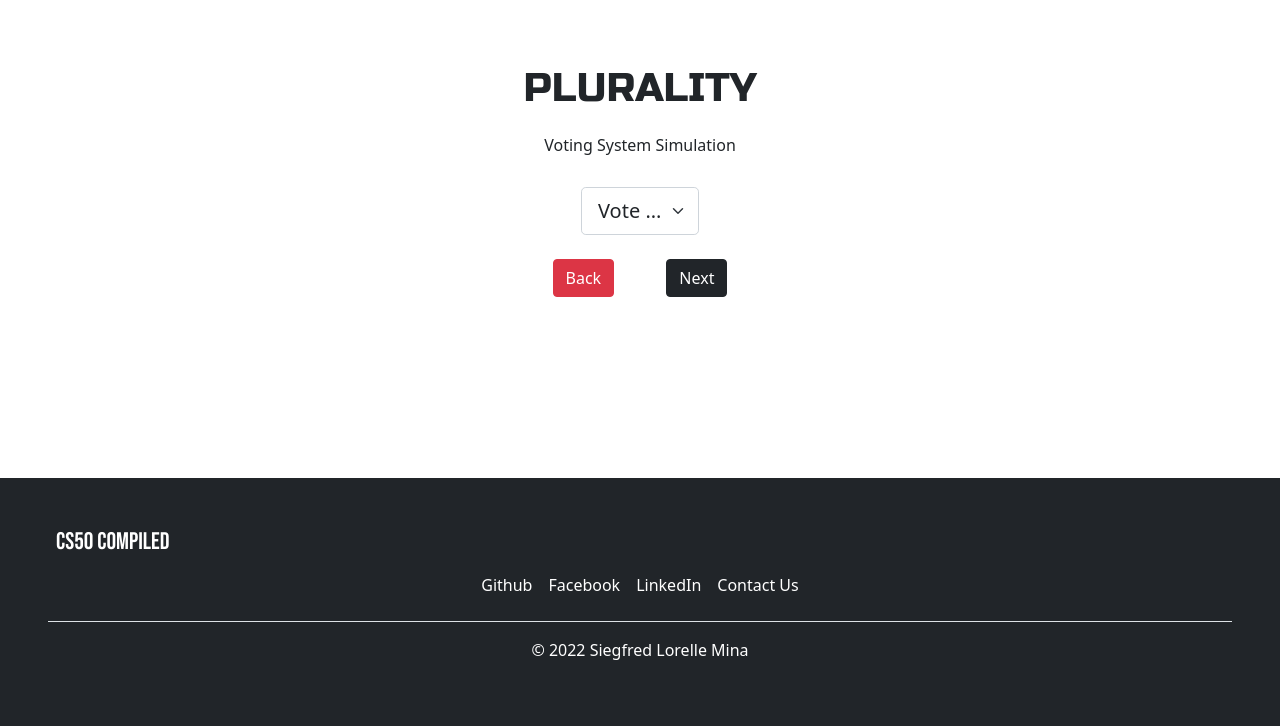
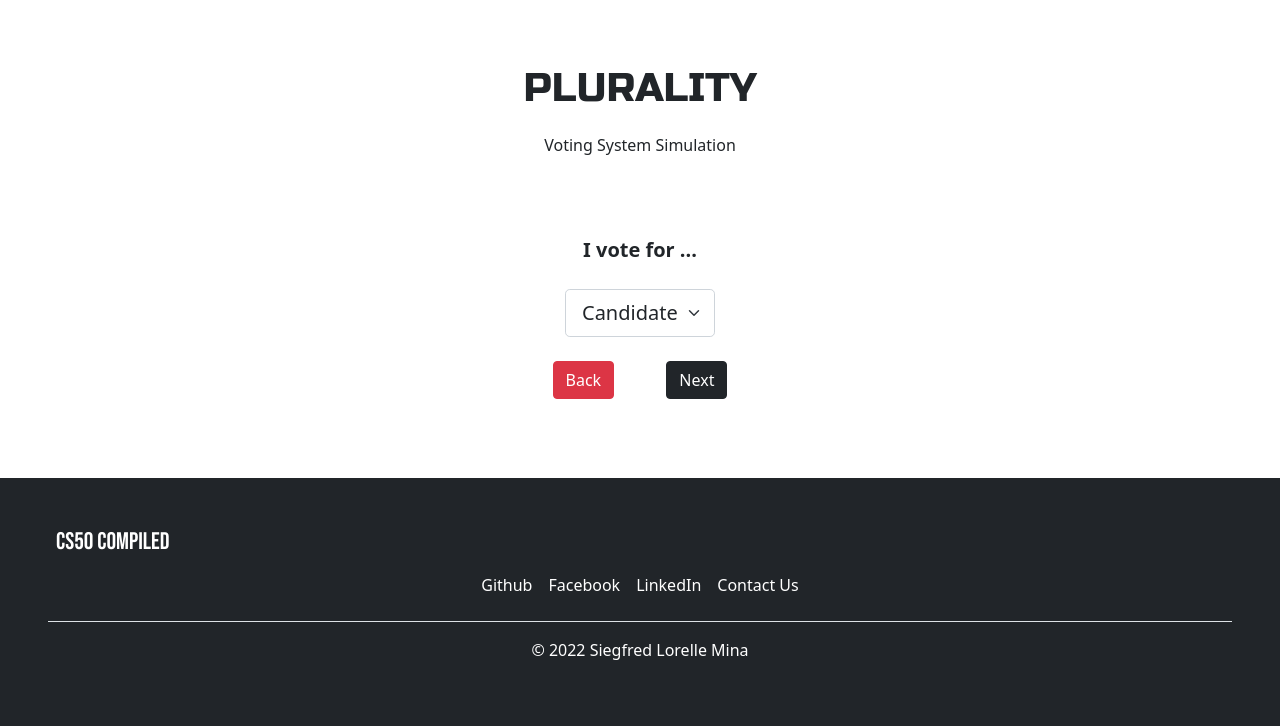
Before and after one commit to SiegfredLorelle/compiled-50, a Flask app: page /plurality_votes in a window 1280 px wide. Shown: the part 74-800 px from the top of the page. Run offline with Flask 2, Linux system fonts and the light colour scheme; data comes from the database, SQL or seed files in the repository; both versions use the stored data as it was after the commit; some libraries are stand-ins or nearby versions; some web fonts are replaced.

Commit message:
41st commit - improve visual of plurality

```diff
--- a/app.py
+++ b/app.py
@@ -341,7 +341,7 @@ def plurality_votes():
         vote = request.form.get("vote")
 
         # Ensure user voted
-        if vote == "Vote ...":
+        if vote == "Candidate":
             candidates = db.execute("SELECT * FROM pluralityCandidates")
             candidates_sorted = db.execute("SELECT * FROM pluralityCandidates ORDER BY votes DESC")
             flash("Please select a candidate to vote.", "error")
--- a/templates/plurality-2.html
+++ b/templates/plurality-2.html
@@ -12,7 +12,7 @@
     <div class="pb-5">
         <form action="/plurality_candidates" method="post">
 
-            <p class="fs-5 fw-bold pt-5 pb-2">Candidate</p>
+            <p class="fs-5 fw-bold pt-5 pb-2">Candidate Name</p>
             <div class="row mx-auto w-auto" id="name-box">
                 <div class="col">
                   <input autofocus type="text" class="form-control" placeholder="First name" aria-label="First name" id="first_name" name="first_name" required>
--- a/templates/plurality-3.html
+++ b/templates/plurality-3.html
@@ -8,9 +8,11 @@
     <h1 class="py-3" id="plurality-title">PLURALITY</h1>
     <h6>Voting System Simulation</h6><br>
 
+
+    <p class="fs-5 fw-bold pt-5 pb-2">I vote for ...</p>
     <form action="/plurality_votes" method="post">
         <select class="form-select form-select-lg mx-auto w-auto" aria-label=".form-select-lg example" id="vote" name="vote">
-            <option hidden selected>Vote ...</option>
+            <option hidden selected>Candidate</option>
             {% for candidate in candidates %}
                 <option>{{ candidate["full_name"] }}</option>
             {% endfor %}
```
Also changed, not shown: final-project.db.
